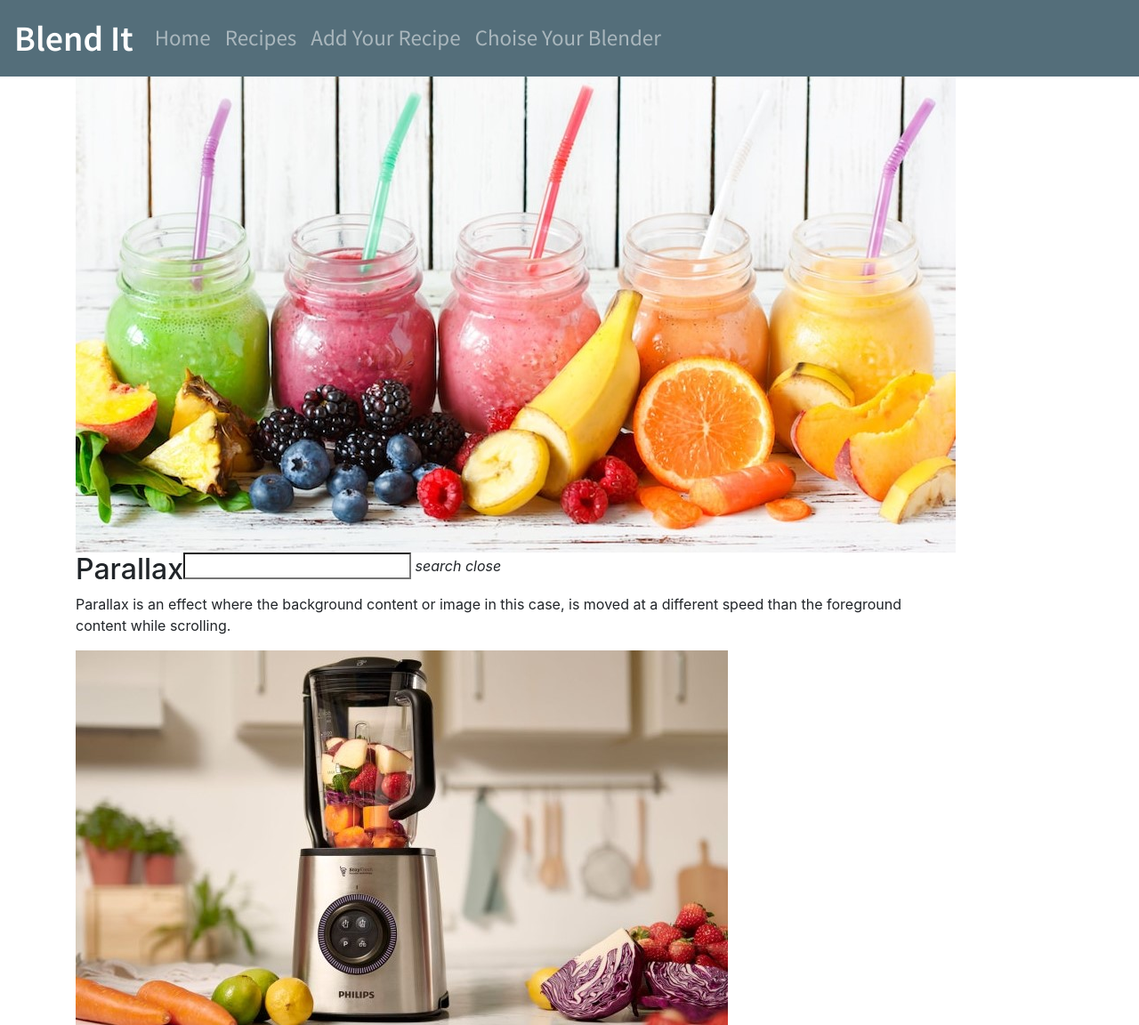
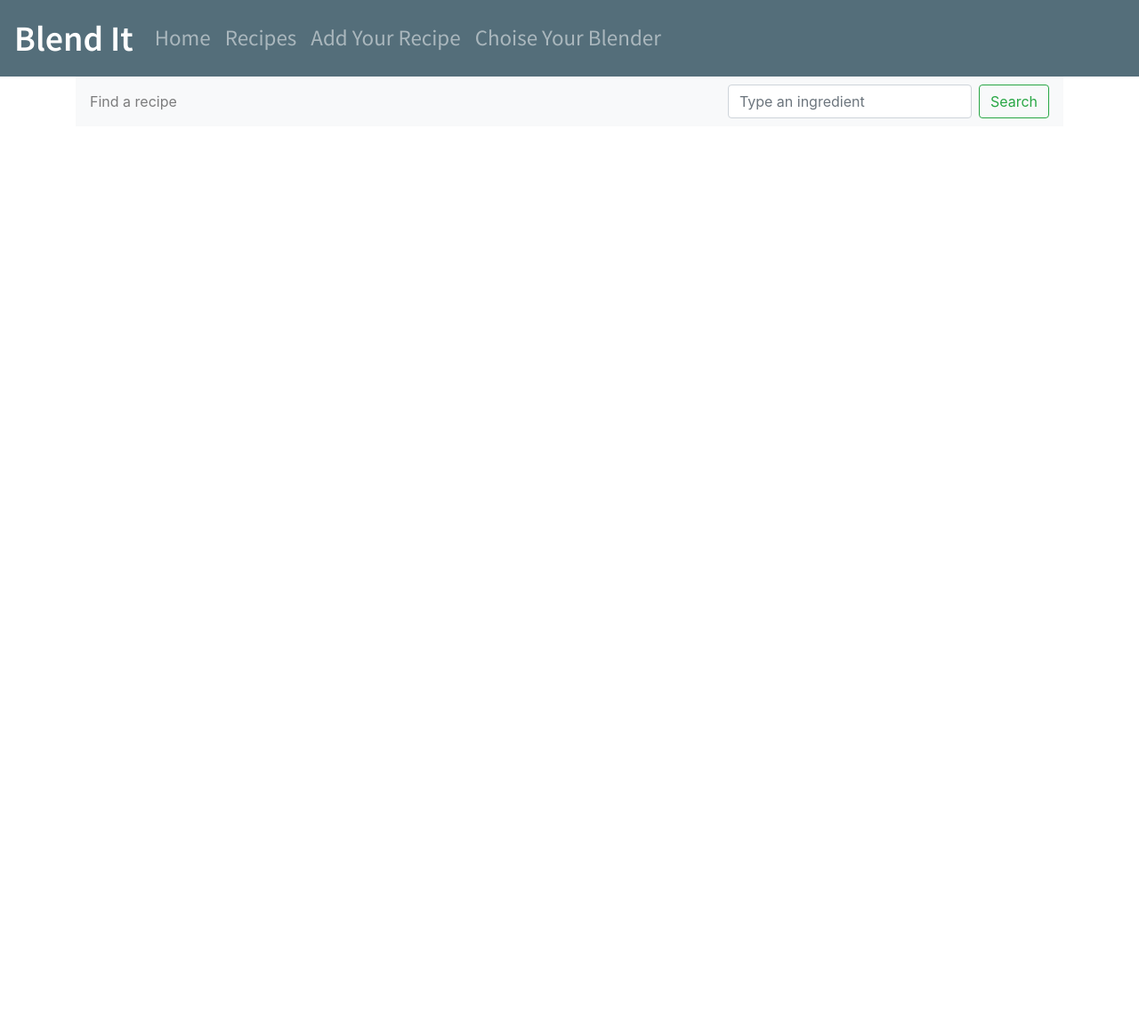
Before and after one commit to AnnaDK/Cook-Book, a Flask app: page / in a window 1280 px wide. Shown: the whole page at 89% size. After the commit the page ends 133 px from the top, so only its background shows below. Run offline with Flask 2, Linux system fonts and the light colour scheme; data that the repository does not hold is empty; some libraries are stand-ins or nearby versions.

Commit message:
modified index.html. Added search bar

```diff
--- a/templates/index.html
+++ b/templates/index.html
@@ -1,29 +1,11 @@
 {% extends 'base.html' %} {% block content %}
 
-  <div class="parallax-container">
-    <div class="parallax"><img src="static/images/smoothie-img.jpeg"></div>
-  </div>
-  <div class="section white">
-    <div class="row container">
-      <h2 class="header">Parallax</h2>
-      <nav>
-    <div class="nav-wrapper">
-      <form>
-        <div class="input-field">
-          <input id="search" type="search" required>
-          <label class="label-icon" for="search"><i class="material-icons">search</i></label>
-          <i class="material-icons">close</i>
-        </div>
-      </form>
-    </div>
-  </nav>
-      <p class="grey-text text-darken-3 lighten-3">Parallax is an effect where the background content or image in this case, is moved at a different speed than the foreground content while scrolling.</p>
-    </div>
-  </div>
-  <div class="parallax-container">
-    <div class="parallax"><img src="static/images/philips_image.jpg"></div>
-  </div>
-
-
+ <nav class="navbar navbar-light bg-light">
+ <span class="navbar-text">Find a recipe</span>
+  <form class="form-inline">
+    <input class="form-control mr-sm-2" type="search" placeholder="Type an ingredient" aria-label="Search">
+    <button class="btn btn-outline-success my-2 my-sm-0" type="submit">Search</button>
+  </form>
+</nav>
 
  {% endblock %}
```
